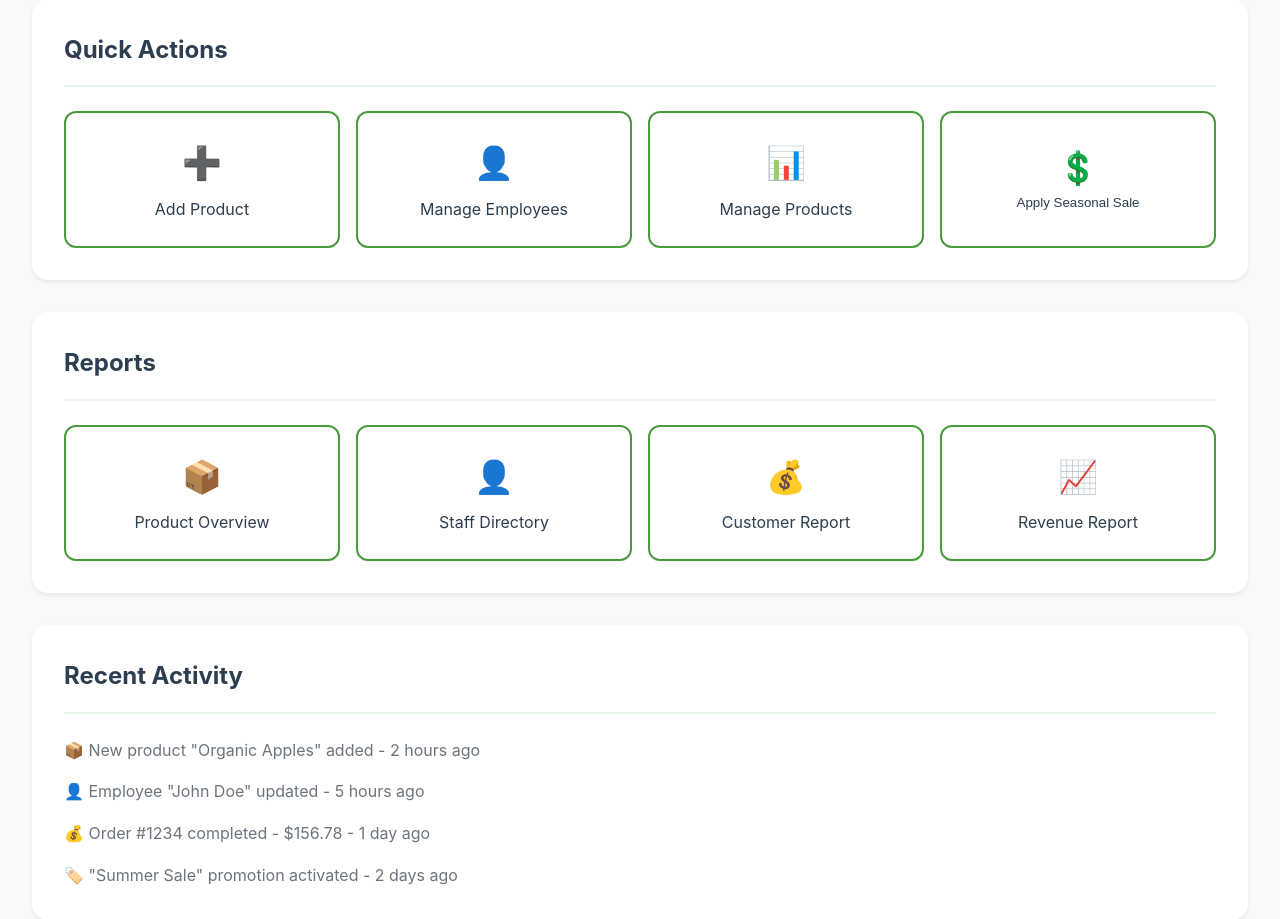
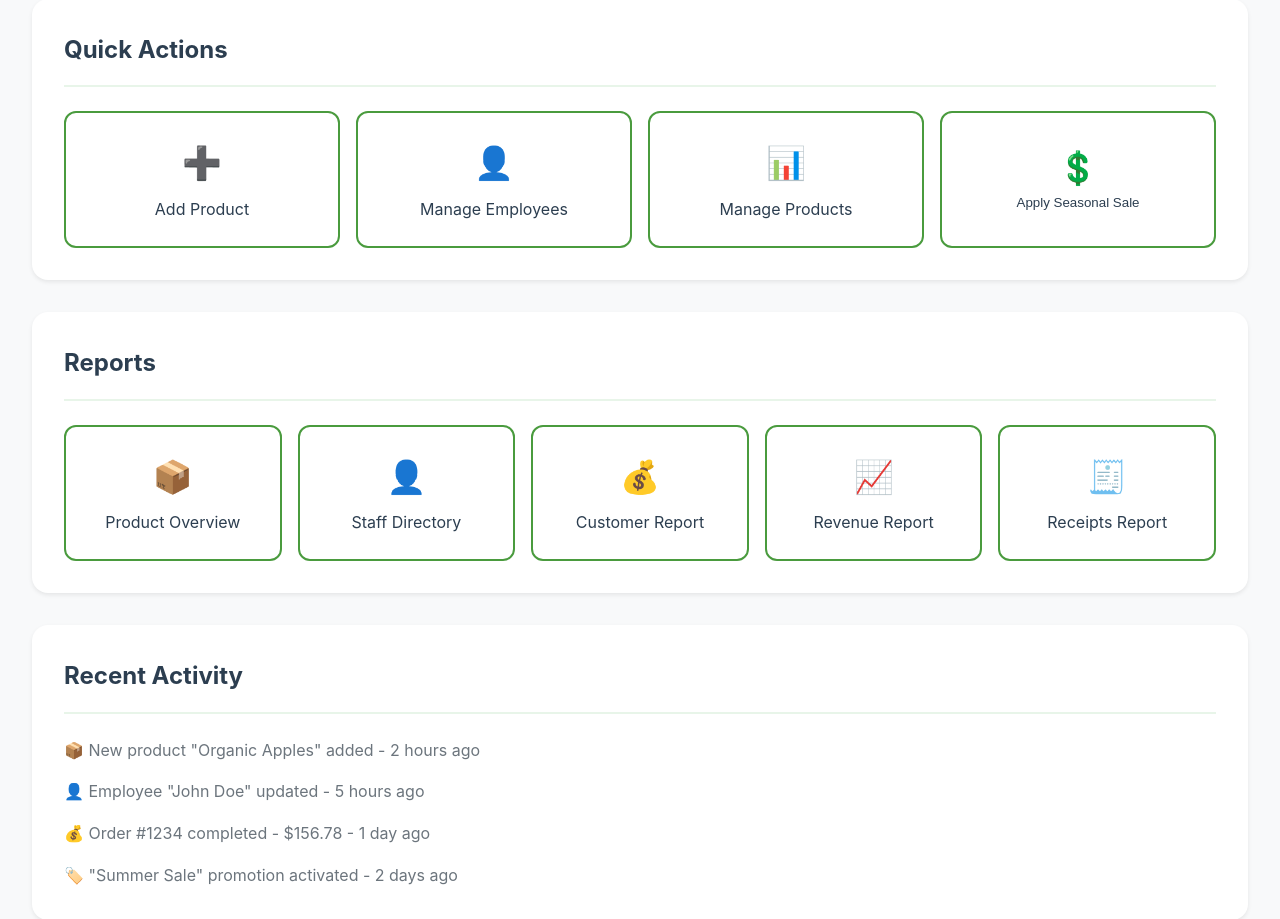
Before and after one commit to Git-cpu17/Point_Of_Sales-system-, a Python web app: template templates/admin_dashboard.html in a window 1280 px wide. Shown: the part 471-1390 px from the top of the page. Run offline with Jinja, Linux system fonts and the light colour scheme; the template is opened without the code that fills it, so the values that code supplies are empty.

Commit message:
Update admin_dashboard.html

```diff
--- a/templates/admin_dashboard.html
+++ b/templates/admin_dashboard.html
@@ -398,6 +398,12 @@
               <span>Revenue Report</span>
             </a>
           </div>
+          <div class="quick-action-btn">
+            <a href="{{ url_for('receipts_report') }}" style="text-decoration: none; color: inherit; display: block;">
+              <span class="icon">🧾</span>
+              <span>Receipts Report</span>
+            </a>
+          </div>
         </div>
       </div>
 
```
